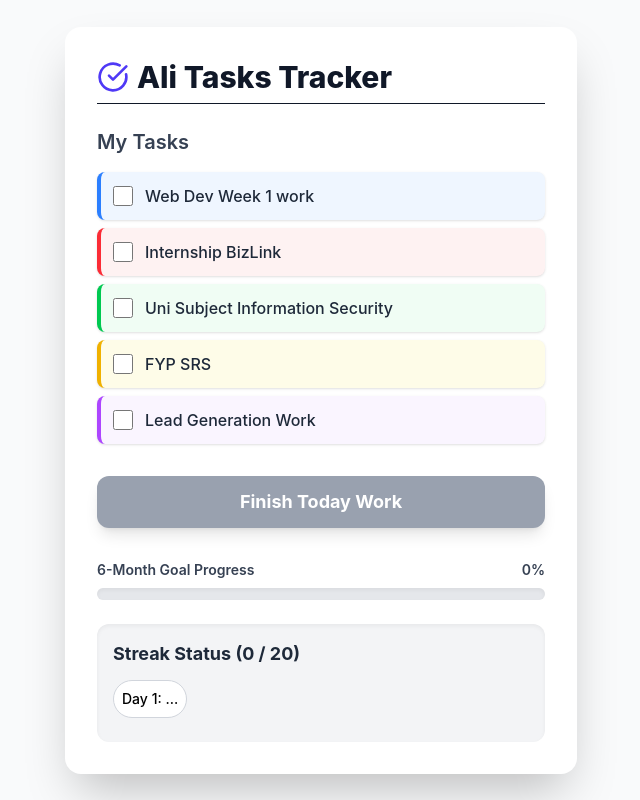
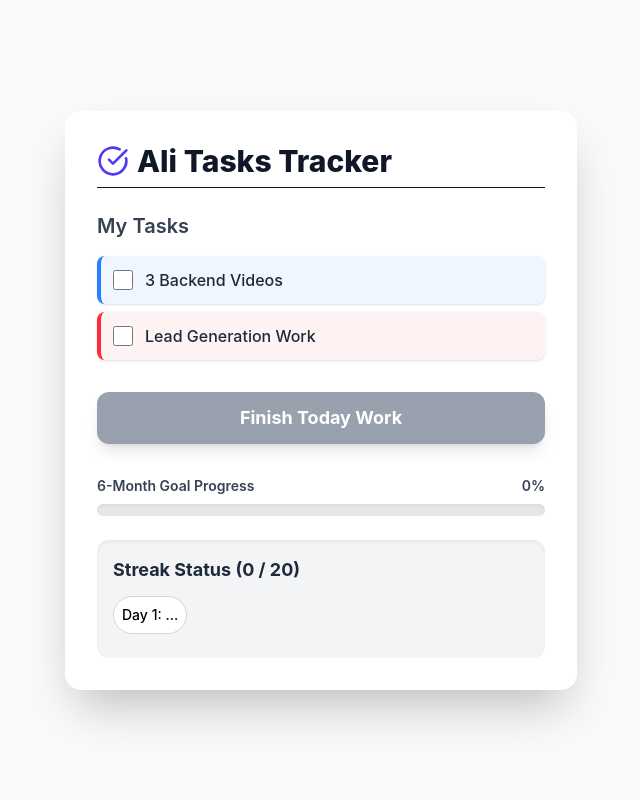
Before and after one commit to ali9463/Daily-Tasks-Tracker, a React (Vite) app: page / in a window 1280 px wide. Shown: the whole page, without its empty margins (319-959 px from the left). Built offline with nearby package versions, Linux system fonts and the light colour scheme.

Commit message:
Friday Tasks

```diff
--- a/src/pages/ProgressTracker.jsx
+++ b/src/pages/ProgressTracker.jsx
@@ -6,11 +6,11 @@ const HALF_DAY_IN_MS = 12 * 60 * 60 * 1000;  // 12 hours instead of 24
 const PROGRESS_INCREMENT = 5; // Increase by 5% per day (20 days to reach 100%)
 
 const initialTasks = [
-    { id: 1, text: "Web Dev Week 1 work", color: "border-blue-500 bg-blue-50", isChecked: false },
-    { id: 2, text: "Internship BizLink", color: "border-red-500 bg-red-50", isChecked: false },
-    { id: 3, text: "Uni Subject Information Security", color: "border-green-500 bg-green-50", isChecked: false },
-    { id: 4, text: "FYP SRS", color: "border-yellow-500 bg-yellow-50", isChecked: false },
-    { id: 5, text: "Lead Generation Work", color: "border-purple-500 bg-purple-50", isChecked: false },
+    { id: 1, text: "3 Backend Videos", color: "border-blue-500 bg-blue-50", isChecked: false },
+    { id: 2, text: "Lead Generation Work", color: "border-red-500 bg-red-50", isChecked: false },
+    // { id: 3, text: "Uni Subject Information Security", color: "border-green-500 bg-green-50", isChecked: false },
+    // { id: 4, text: "FYP SRS", color: "border-yellow-500 bg-yellow-50", isChecked: false },
+    // { id: 5, text: "Lead Generation Work", color: "border-purple-500 bg-purple-50", isChecked: false },
 ];
 
 // Helper function to calculate time until unlock
@@ -48,7 +48,7 @@ const ProgressTracker = () => {
     // }, [tasks]);
 
     useEffect(() => {
-        localStorage.setItem('sixMonthProgress', progress.toFixed(2));
+        localStorage.setItem('ThreeMonthProgress', progress.toFixed(2));
     }, [progress]);
 
     useEffect(() => {
```
